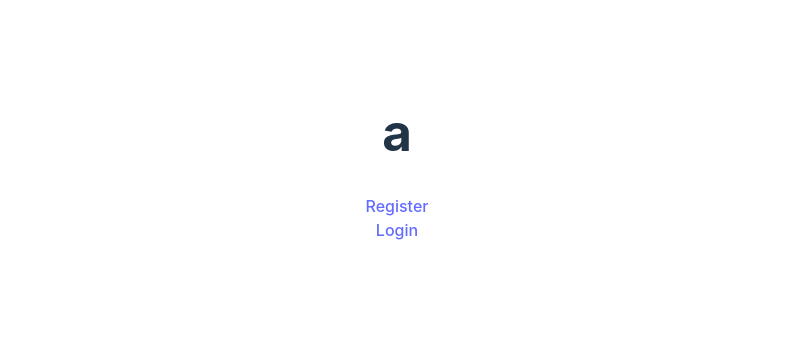
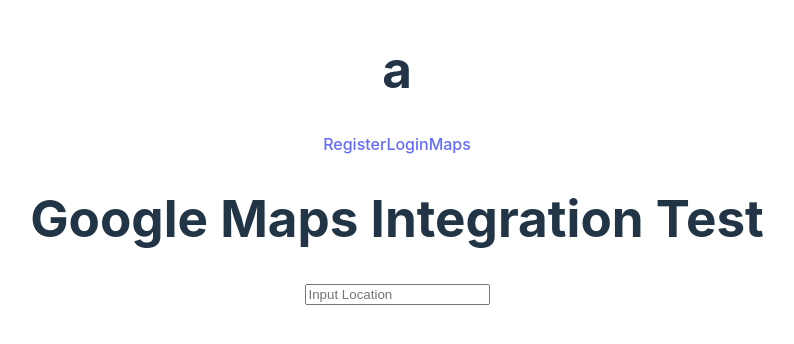
Before and after one commit to staten-island-tech/vue-supabase-project-rozinrov-enterprises-inc, a Vue app in the folder vite-project/: page /maps in a window 1280 px wide. Before the commit this address had no page. Shown: the part 244-588 px from the top of the page, without its empty margins (243-1037 px from the left). Built offline with nearby package versions, Linux system fonts and the light colour scheme.

Commit message:
lightwork

```diff
--- a/vite-project/src/App.vue
+++ b/vite-project/src/App.vue
@@ -45,9 +45,8 @@
     <h1>a</h1>
     <nav>
       <RouterLink to="/register">Register</RouterLink>
-    </nav>
-    <nav>
       <RouterLink to="/login">Login</RouterLink>
+      <RouterLink to="/maps">Maps</RouterLink>
     </nav>
     <RouterView />
   </div>
--- a/vite-project/src/router/index.js
+++ b/vite-project/src/router/index.js
@@ -13,6 +13,11 @@
       path: '/login',
       name: 'login',
       component: () => import('../views/Login.vue')
+    },
+    {
+      path: '/maps',
+      name: 'maps',
+      component: () => import('../views/Maps.vue')
     }
   ]
 })
--- /dev/null
+++ b/vite-project/src/views/Maps.vue
@@ -0,0 +1,16 @@
+<script setup lang="ts">
+import { ref } from 'vue'
+import { supabase } from '../lib/supabaseClient'
+
+const location = ref('')
+
+console.log(location.value)
+
+</script>
+
+<template>
+    <div>
+        <h1>Google Maps Integration Test</h1>
+        <input type="text" v-model="location" placeholder="Input Location" />
+    </div>
+</template>
```
